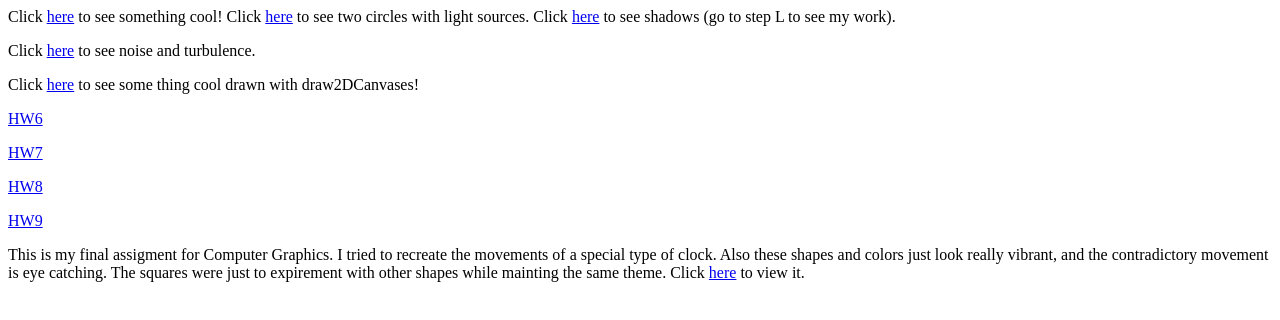
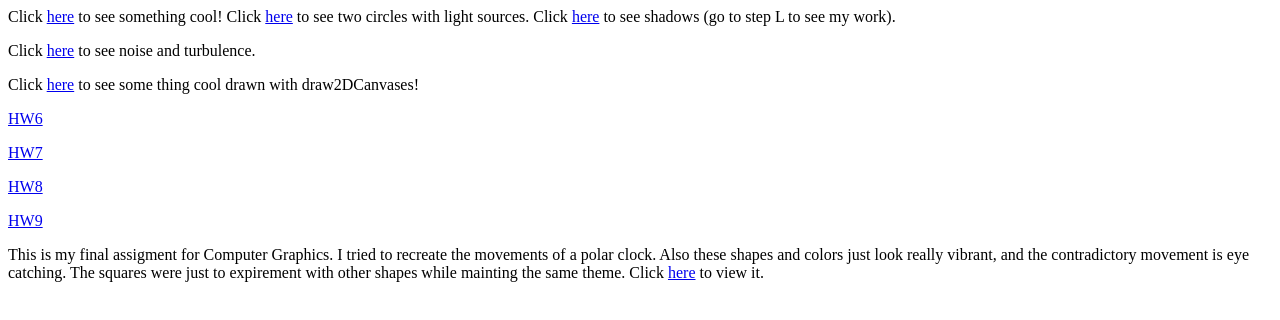
Before and after one commit to arvind001/arvind001.github.io, a plain HTML site: page index.html in a window 1280 px wide. Drawn offline with Linux system fonts and the light colour scheme.

Commit message:
Added files for final

```diff
--- a/index.html
+++ b/index.html
@@ -18,6 +18,6 @@ Click <a href="raytrace2_breakdown/HW3.html">here</a> to see shadows (go to step
 <p> <a href="canvas_example5/index.html">HW9</a> </p>
 
 <p> This is my final assigment for Computer Graphics. I tried to recreate the movements of
-  a special type of clock. Also these shapes and colors just look really vibrant, and the contradictory movement
+  a polar clock. Also these shapes and colors just look really vibrant, and the contradictory movement
   is eye catching. The squares were just to expirement with other shapes while mainting the same theme.
   Click <a href="Final/indexT.html">here</a> to view it.</p>
```
